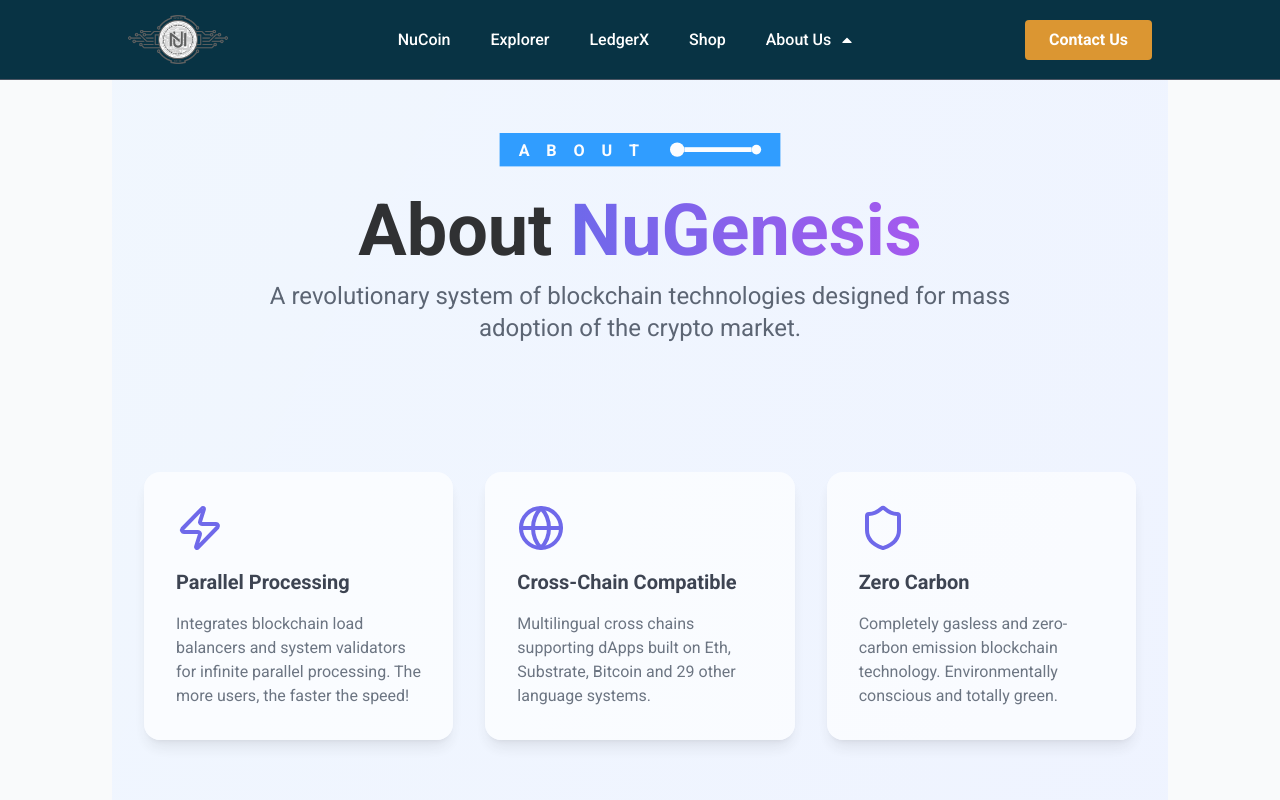
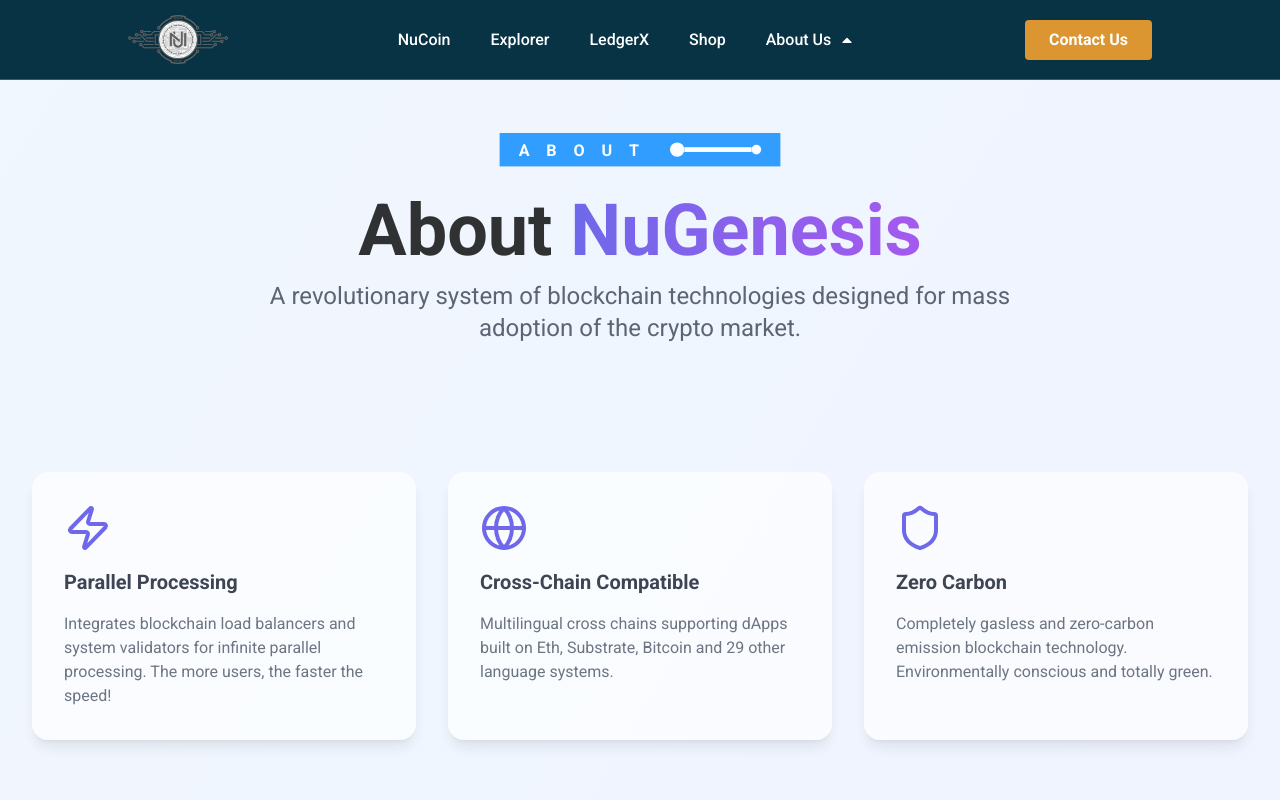
Before and after one commit to Hasindu100/Advantage-App, a Next.js app: page /about-us in a window 1280 px wide. Shown: the top 800 px of the page. Built offline with nearby package versions, Linux system fonts and the light colour scheme.

Commit message:
update about us

```diff
--- a/app/about-us/page.tsx
+++ b/app/about-us/page.tsx
@@ -3,7 +3,7 @@
 export default function AboutUs() {
     return (
         <main>
-            <div className="px-2 sm:px-4 md:px-8 lg:px-16 xl:px-28 max-w-full pt-20">
+            <div className="max-w-full pt-20">
                 <About />
             </div>
         </main>
```
